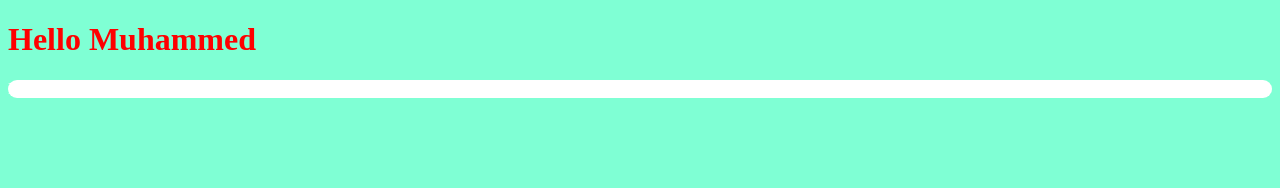
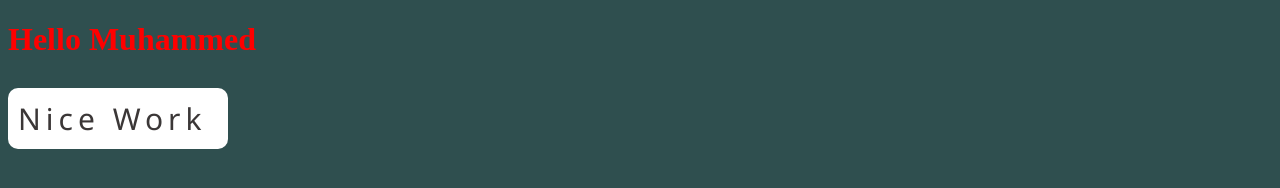
Before and after one commit to Mu3ammed-ibrahim/First-project, a plain HTML site: page index.html in a window 1280 px wide. Drawn offline with Linux system fonts and the light colour scheme.

Commit message:
new style for background

```diff
--- a/style.css
+++ b/style.css
@@ -1,5 +1,5 @@
 body{
-    background-color: aquamarine;
+    background-color: darkslategray;
 }
 
 
@@ -9,9 +9,13 @@ h1{
 }
 p{
     text-transform: capitalize;
-    color: #fff;
+    color: #3b3737;
     letter-spacing: 5px;
     border: #000;
     border-radius: 10px;
+    font-family: 'Segoe UI', Tahoma, Geneva, Verdana, sans-serif;
+    font-size: 30px;
+    width: 200px;
+    padding: 10px;
     background-color: #fff;
 }
```
